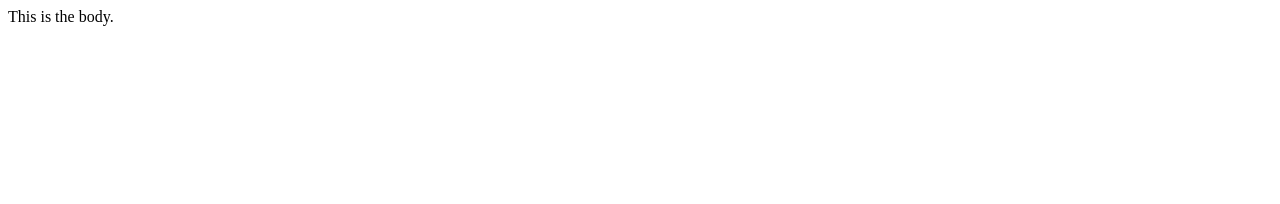
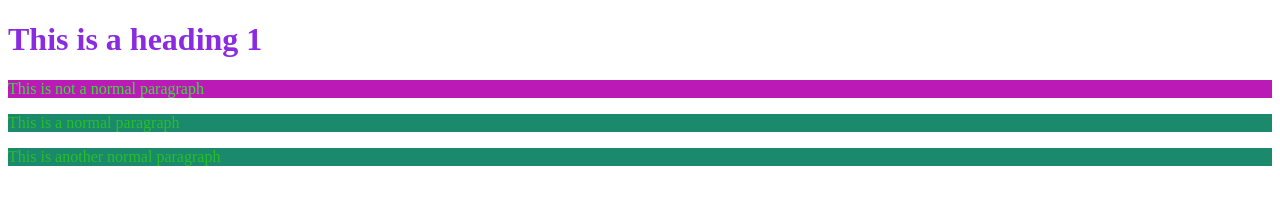
Before and after one commit to Maryhwalrath/Sandbox, a plain HTML site: page index.html in a window 1280 px wide. Drawn offline with Linux system fonts and the light colour scheme.

Commit message:
Added more styling

```diff
--- a/index.html
+++ b/index.html
@@ -3,12 +3,26 @@
 <html lang="en">
 <head>
   <meta charset="utf-8">
+    <link rel="stylesheet" href="main.css">
+ <title>This is a template</title>
+<style>
+            .funky {
+                background-color: #1b896c;
+                color: #29be29;
+            }
 
-  <title>This is a template</title>
+            #funkyID {
+                background-color: #bc1ab6;
+                color: #39de39;
+            }
+</style>
+
 
 </head>
-
+    <h1>This is a heading 1</h1>
 <body>
-This is the body.
+<p id="funkyID">This is not a normal paragraph</p>
+        <p class="funky">This is a normal paragraph</p>
+        <p class="funky">This is another normal paragraph</p>
 </body>
 </html>
--- a/main.css
+++ b/main.css
@@ -0,0 +1,6 @@
+
+h1 {
+    font: "Helvetica";
+    font-style: normal;
+    color: blueviolet;
+}
```
Also changed, not shown: 1 other file.
